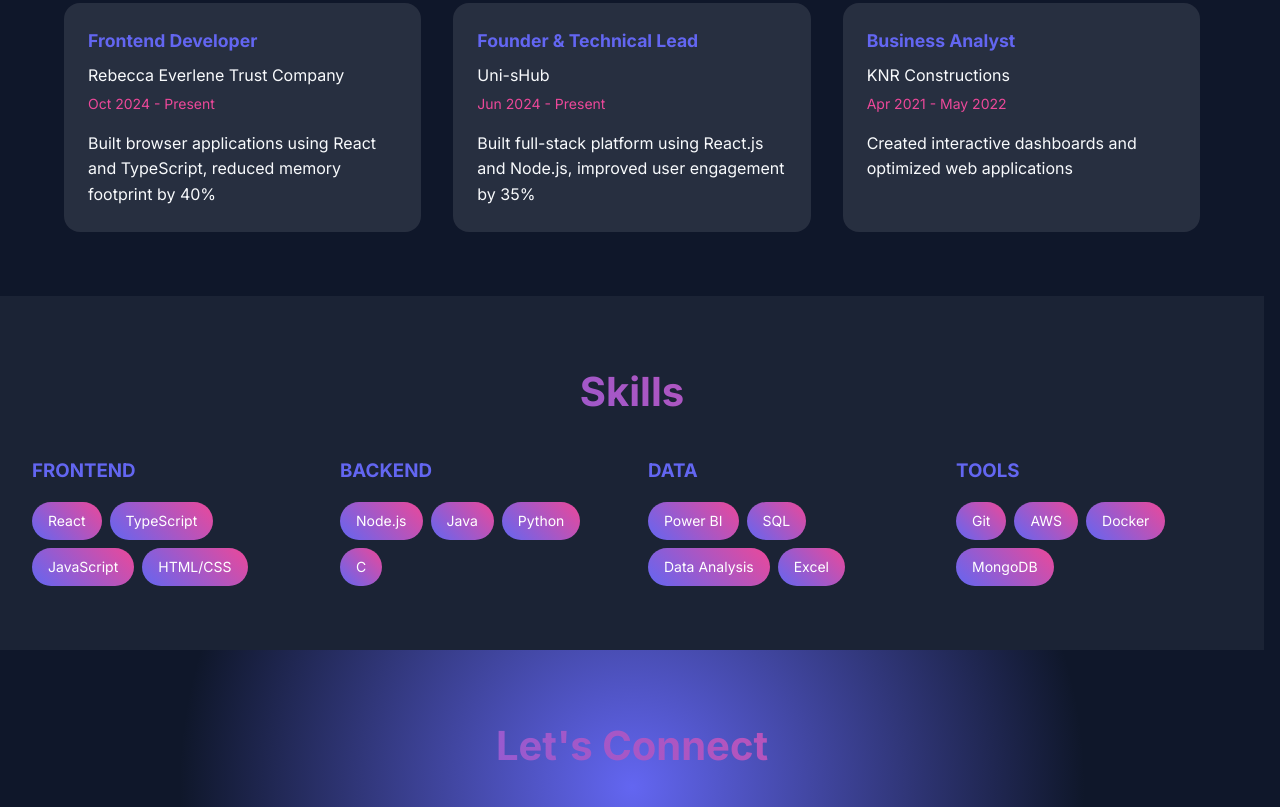
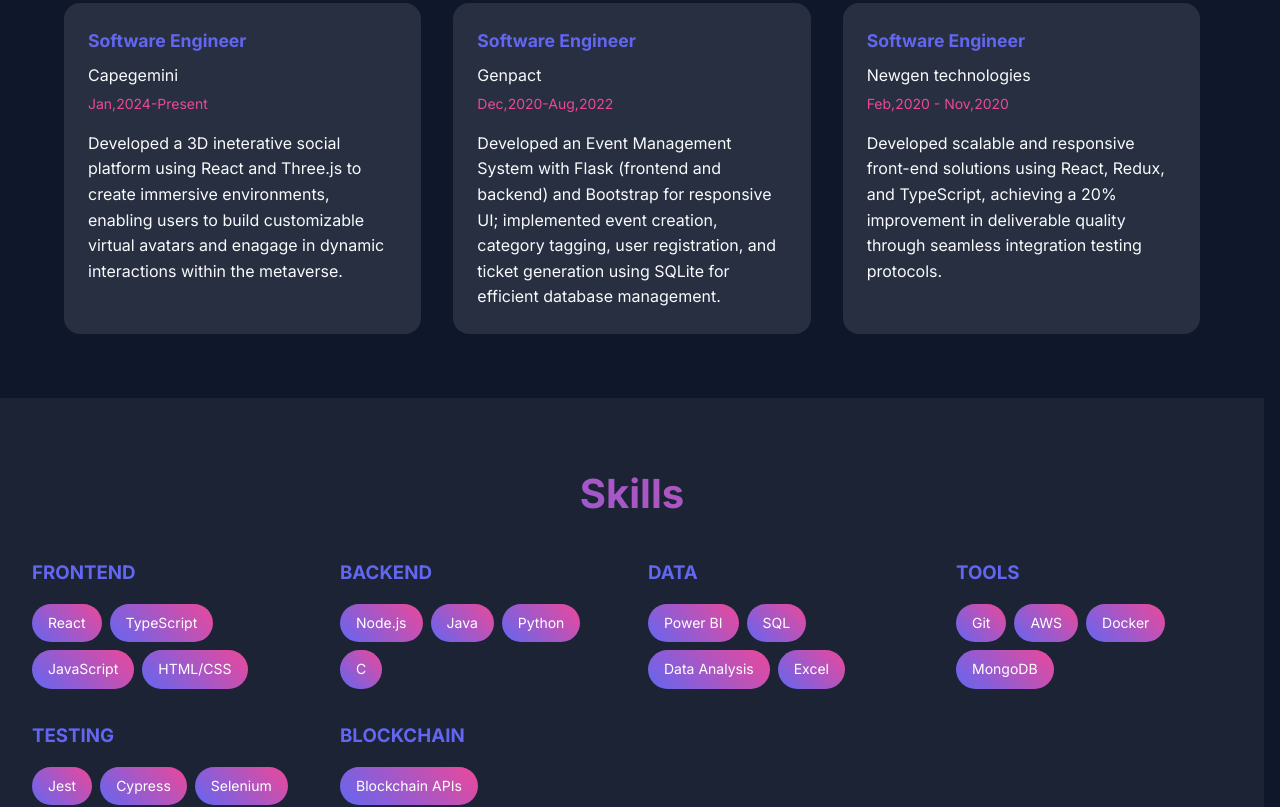
Before and after one commit to nm794/navya-sri-porfolio, a React (Vite) app: page / in a window 1280 px wide. Shown: the part 1140-1947 px from the top of the page. Built offline with nearby package versions, Linux system fonts and the light colour scheme.

Commit message:
jancoomit

```diff
--- a/src/App.jsx
+++ b/src/App.jsx
@@ -22,22 +22,22 @@ const Portfolio = () => {
 
  const experience = [
    {
-     role: "Frontend Developer",
-     company: "Rebecca Everlene Trust Company",
-     period: "Oct 2024 - Present",
-     description: "Built browser applications using React and TypeScript, reduced memory footprint by 40%"
+     role: "Software Engineer",
+     company: "Capegemini",
+     period: "Jan,2024-Present",
+     description: "Developed a 3D ineterative social platform using React and Three.js to create immersive environments, enabling users to build customizable virtual avatars and enagage in dynamic interactions within the metaverse."
    },
    {
-     role: "Founder & Technical Lead",
-     company: "Uni-sHub",
-     period: "Jun 2024 - Present",
-     description: "Built full-stack platform using React.js and Node.js, improved user engagement by 35%"
+     role: "Software Engineer",
+     company: "Genpact",
+     period: "Dec,2020-Aug,2022",
+     description: "Developed an Event Management System with Flask (frontend and backend) and Bootstrap for responsive UI; implemented event creation, category tagging, user registration, and ticket generation using SQLite for efficient database management."
    },
    {
-     role: "Business Analyst",
-     company: "KNR Constructions",
-     period: "Apr 2021 - May 2022",
-     description: "Created interactive dashboards and optimized web applications"
+     role: "Software Engineer",
+     company: "Newgen technologies",
+     period: "Feb,2020 - Nov,2020",
+     description: "Developed scalable and responsive front-end solutions using React, Redux, and TypeScript, achieving a 20% improvement in deliverable quality through seamless integration testing protocols."
    }
  ];
 
@@ -45,7 +45,9 @@ const Portfolio = () => {
    frontend: ["React", "TypeScript", "JavaScript", "HTML/CSS"],
    backend: ["Node.js", "Java", "Python", "C"],
    data: ["Power BI", "SQL", "Data Analysis", "Excel"],
-   tools: ["Git", "AWS", "Docker", "MongoDB"]
+   tools: ["Git", "AWS", "Docker", "MongoDB"],
+   testing:["Jest", "Cypress", "Selenium", "pytest", "LoadRunner"],
+   Blockchain:["Blockchain APIs", "NFT integration"]
  };
 
  return (
```
